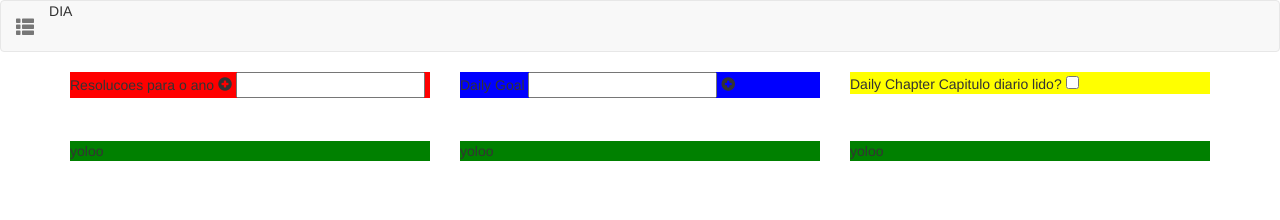
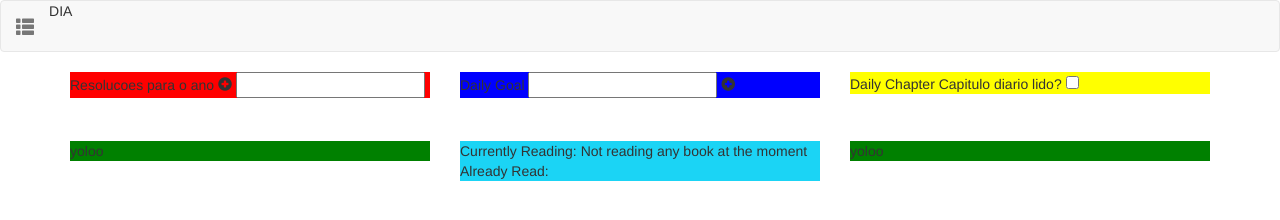
Before and after one commit to QuietSwami/NewYearResolutions, a website with bundled scripts: page index.html in a window 1280 px wide. Built offline with nearby package versions, Linux system fonts and the light colour scheme.

Commit message:
Started book.js

```diff
--- a/book.js
+++ b/book.js
@@ -0,0 +1,9 @@
+$(document).ready(function() {
+	if (localStorage.getItem("currentBook")){
+		$(".currentBook").append(localStorage.getItem("currentBook"));
+	}
+	else{
+		$(".currentBook").append('Not reading any book at the moment');
+
+	}
+});
--- a/index.css
+++ b/index.css
@@ -17,6 +17,9 @@
 	display: table;
 }
 
+.book{
+	background-color: #1BD4F5;
+}
 .daily-completion{
 	background-color: green;
 }
--- a/index.html
+++ b/index.html
@@ -11,6 +11,7 @@
 	<script type="text/javascript" src="daily.js"></script>
 	<script type="text/javascript" src="year.js"></script>
 	<script type="text/javascript" src="chapter.js"></script>
+	<script type="text/javascript" src="book.js"></script>
 </head>
 <body>
 <nav class="navbar navbar-default">
@@ -58,7 +59,11 @@
 			<div class="daily-completion">yoloo</div>
 		</div>
 		<div class="col-md-4">
-			<div class="daily-completion">yoloo</div>
+			<div class="book">
+				Currently Reading: <span class="currentBook"></span><br>
+				Already Read:
+				<ul class="bookList"></ul>
+			</div>
 		</div>
 		<div class="col-md-4">
 			<div class="daily-completion">yoloo</div>
```
